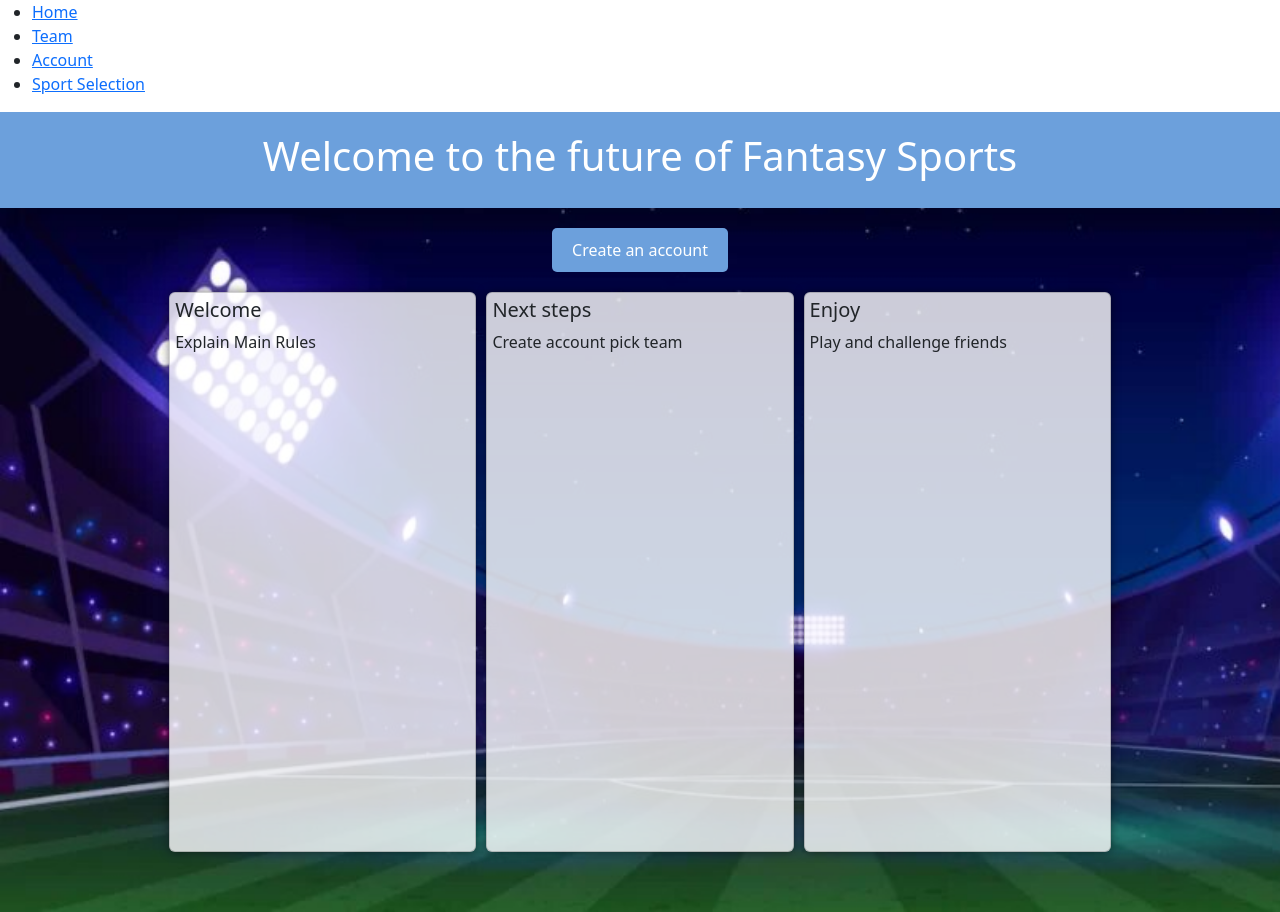
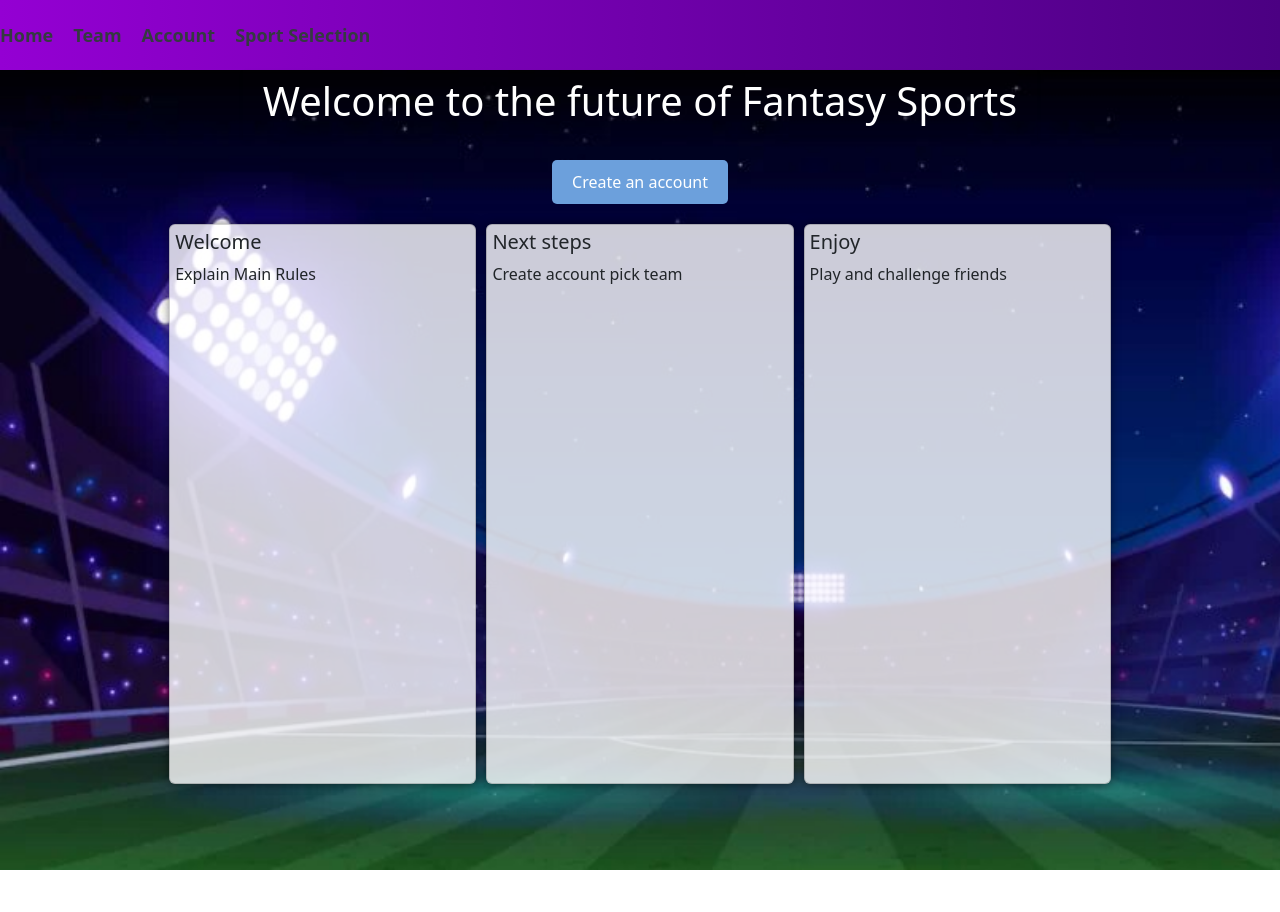
Before and after one commit to barryos112/Final-Year-Project, a React (Create React App) app in the folder final-year-project/: page /home in a window 1280 px wide. After the commit the page ends 870 px from the top, so only its background shows below. Built offline with nearby package versions, Linux system fonts and the light colour scheme.

Commit message:
Change to Navbar and styles

```diff
--- a/final-year-project/src/Components/Landing_page/landing_page.css
+++ b/final-year-project/src/Components/Landing_page/landing_page.css
@@ -8,14 +8,17 @@
     height: 100vh;
     position: relative;
   }
+  .home-page-header {
+    /* background-color: #007bff; Change the background color to match the navbar */
+    color: #fff; /* Change the font color to white */
+    display: flex; /* Use flexbox to align the content */
+    justify-content: center; /* Center the content horizontally */
+    align-items: center; /* Center the content vertically */
+    height: 70px; /* Set the height to match the navbar */
+    padding: 0 20px; /* Add some padding to the left and right */
+    box-shadow: 0 2px 4px rgba(0, 0, 0, 0.1); /* Add a subtle shadow to give it depth */
+  }
 
-  .home-page-header {
-    width: 100%;
-    background-color: #6CA0DC;
-    color: white;
-    text-align: center;
-    padding: 20px;
-  }
 
   .home-page-body {
     width: 100%;
--- /dev/null
+++ b/final-year-project/src/Components/Navbar/navbar.css
@@ -0,0 +1,35 @@
+nav {
+    display: flex !important;
+    justify-content: space-between !important;
+    align-items: center !important;
+    background: linear-gradient(to left, #4B0082, #9400D3)!important; /* Set the gradient colors and direction */
+    height: 70px !important;
+}
+
+  nav ul {
+    display: flex !important;
+    align-items: center !important;
+    list-style: none !important;
+    margin: 0 !important;
+    padding: 0 !important;
+  }
+
+  nav ul li {
+    margin-right: 20px !important;
+  }
+
+  nav ul li:last-child {
+    margin-right: 0 !important;
+  }
+
+  nav ul li a {
+    text-decoration: none !important;
+    color: #343a40 !important;
+    font-size: 18px !important;
+    font-weight: bold !important;
+    transition: all 0.2s ease-in-out !important;
+  }
+
+  nav ul li a:hover {
+    color: #007bff !important;
+  }
--- a/final-year-project/src/Components/Navbar/navbar.js
+++ b/final-year-project/src/Components/Navbar/navbar.js
@@ -1,5 +1,6 @@
 import React from "react";
 import { BrowserRouter, Route, Link } from "react-router-dom";
+import "./navbar.css";
 
 function Navbar() {
   return (
--- a/final-year-project/src/Components/Team_Page/team_page.js
+++ b/final-year-project/src/Components/Team_Page/team_page.js
@@ -4,12 +4,12 @@ import PlayerCardContainer from "../../Containers/PlayerCardContainer/PlayerCard
 function Home() {
   const myTeam = [
     {
-      playerName: "Alice OSullivan",
-      description: "The best player",
+      playerName: "",
+      description: "Test",
     },
     {
-      playerName: "Barry OSullivan",
-      description: "Not the best player :(",
+      playerName: "",
+      description: "Test",
     },
   ];
 
```
